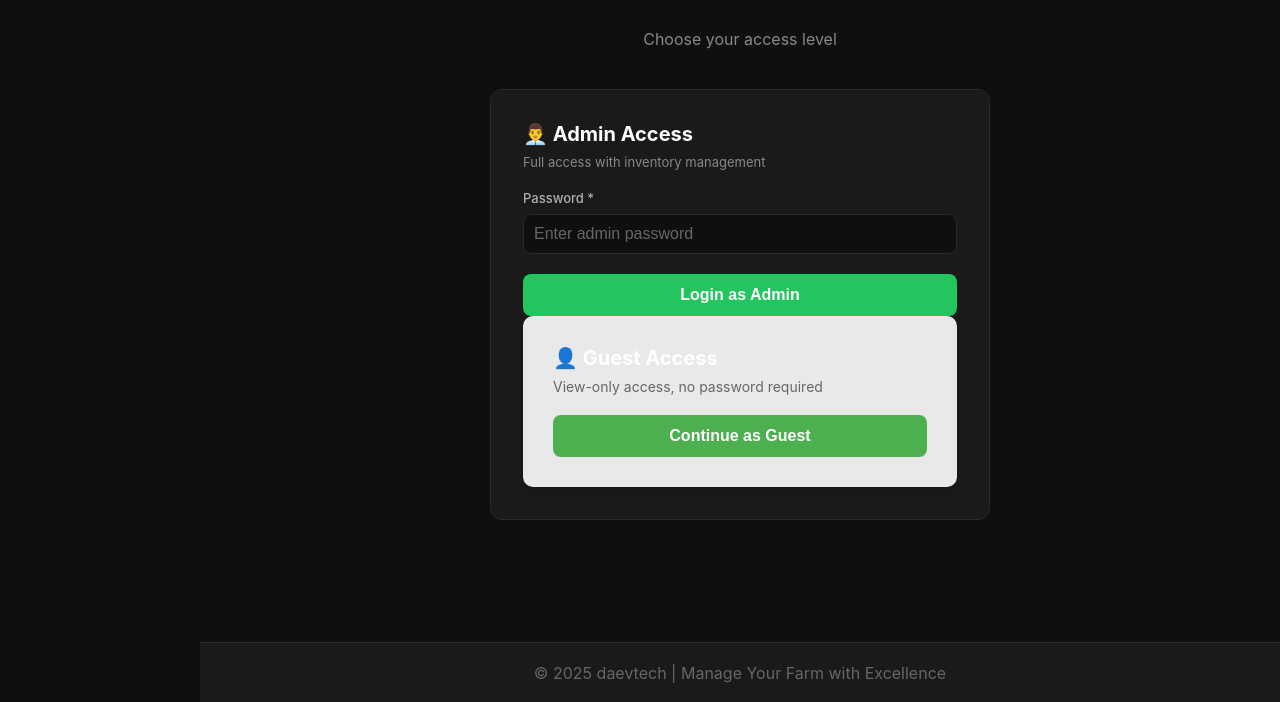
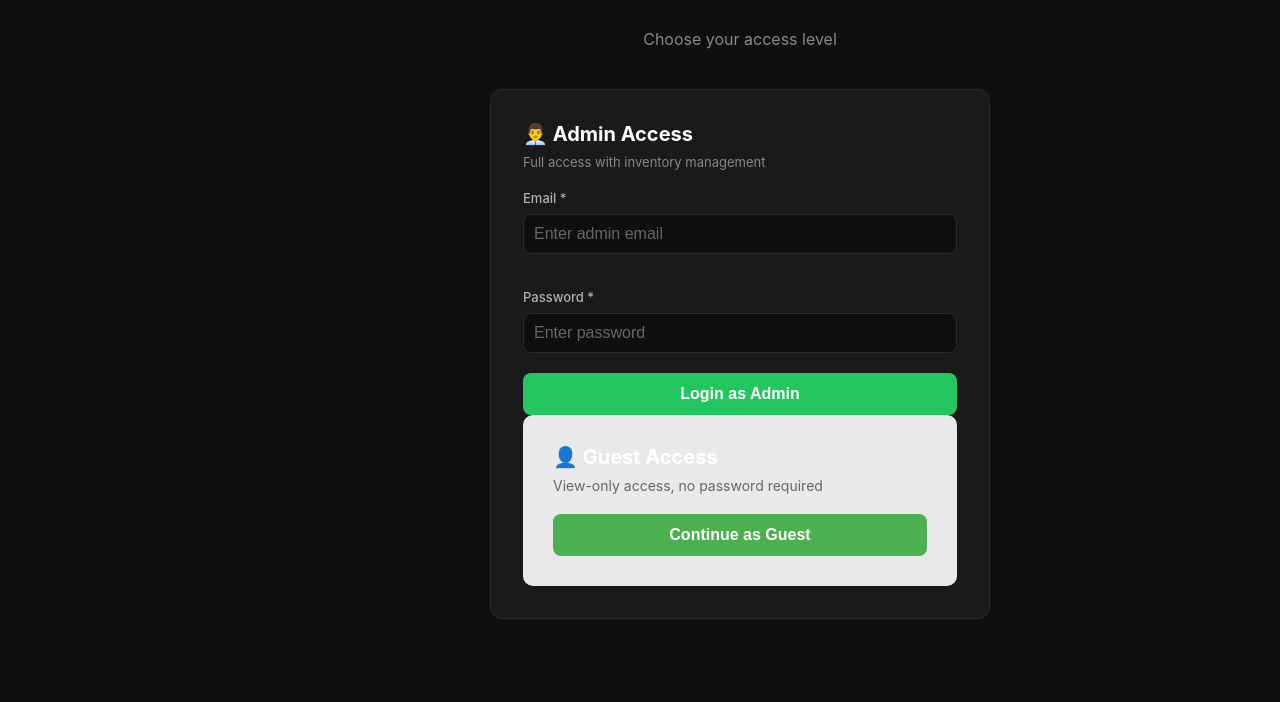
Before and after one commit to daevmassy/TomatoFarmManager-1, a Flask app: page /login in a window 1280 px wide. Shown: the part 215-917 px from the top of the page. Run offline with Flask 3, Linux system fonts and the light colour scheme; some libraries are stand-ins or nearby versions.

Commit message:
Checkpoint before assistant change: Update login system to authenticate administrators via database
Introduces a new 'users' table for storing administrator credentials, updates the '/login/admin' route to query this table for authentication, and modifies the login form in 'templates/login.html' to include an email input field. The hardcoded admin password check has been removed.

Replit-Commit-Author: Assistant

```diff
--- a/app.py
+++ b/app.py
@@ -10,8 +10,7 @@ app = Flask(__name__)
 app.secret_key = os.environ.get('SESSION_SECRET', 'tomato-farm-secret-key-2025')
 CORS(app)
 
-# Admin password - change this to your desired password
-ADMIN_PASSWORD = os.environ.get('ADMIN_PASSWORD', 'admin123')
+# Admin authentication is now done via database
 
 # Decorator to check if user is logged in
 def login_required(f):
@@ -96,14 +95,35 @@ def login():
 
 @app.route('/login/admin', methods=['POST'])
 def login_admin():
+    email = request.form.get('email', '').strip()
     password = request.form.get('password', '')
-    if password == ADMIN_PASSWORD:
-        session['user_type'] = 'admin'
-        session['username'] = 'Admin'
-        flash('Welcome Admin! You have full access.', 'success')
-        return redirect(url_for('index'))
-    else:
-        flash('Incorrect password. Please try again.', 'error')
+
+    connection = get_db_connection()
+    if not connection:
+        flash('Database connection error. Please try again.', 'error')
+        return redirect(url_for('login'))
+
+    try:
+        cursor = connection.cursor(cursor_factory=extras.RealDictCursor)
+        cursor.execute("SELECT * FROM users WHERE email = %s", (email,))
+        user = cursor.fetchone()
+        cursor.close()
+
+        if user and user['password'] == password:
+            session['user_type'] = 'admin'
+            session['username'] = user['full_name'] or 'Admin'
+            session['user_email'] = user['email']
+            flash(f'Welcome {session["username"]}! You have full access.', 'success')
+            release_db_connection(connection)
+            return redirect(url_for('index'))
+        else:
+            flash('Invalid email or password. Please try again.', 'error')
+            release_db_connection(connection)
+            return redirect(url_for('login'))
+    except Exception as e:
+        print(f"Login error: {e}")
+        flash('Login error. Please try again.', 'error')
+        release_db_connection(connection)
         return redirect(url_for('login'))
 
 @app.route('/login/guest', methods=['POST'])
--- a/templates/login.html
+++ b/templates/login.html
@@ -15,8 +15,12 @@
             <h3>👨‍💼 Admin Access</h3>
             <p>Full access with inventory management</p>
             <div class="form-group" style="margin: 20px 0;">
+                <label for="email">Email *</label>
+                <input type="email" id="email" name="email" required placeholder="Enter admin email" style="width: 100%; padding: 10px; font-size: 16px; margin-bottom: 15px;">
+            </div>
+            <div class="form-group" style="margin: 20px 0;">
                 <label for="password">Password *</label>
-                <input type="password" id="password" name="password" required placeholder="Enter admin password" style="width: 100%; padding: 10px; font-size: 16px;">
+                <input type="password" id="password" name="password" required placeholder="Enter password" style="width: 100%; padding: 10px; font-size: 16px;">
             </div>
             <button type="submit" class="btn" style="width: 100%; padding: 12px; font-size: 16px;">Login as Admin</button>
         </form>
```
Also changed, not shown: database/schema_postgres.sql (+14 -0 lines).
